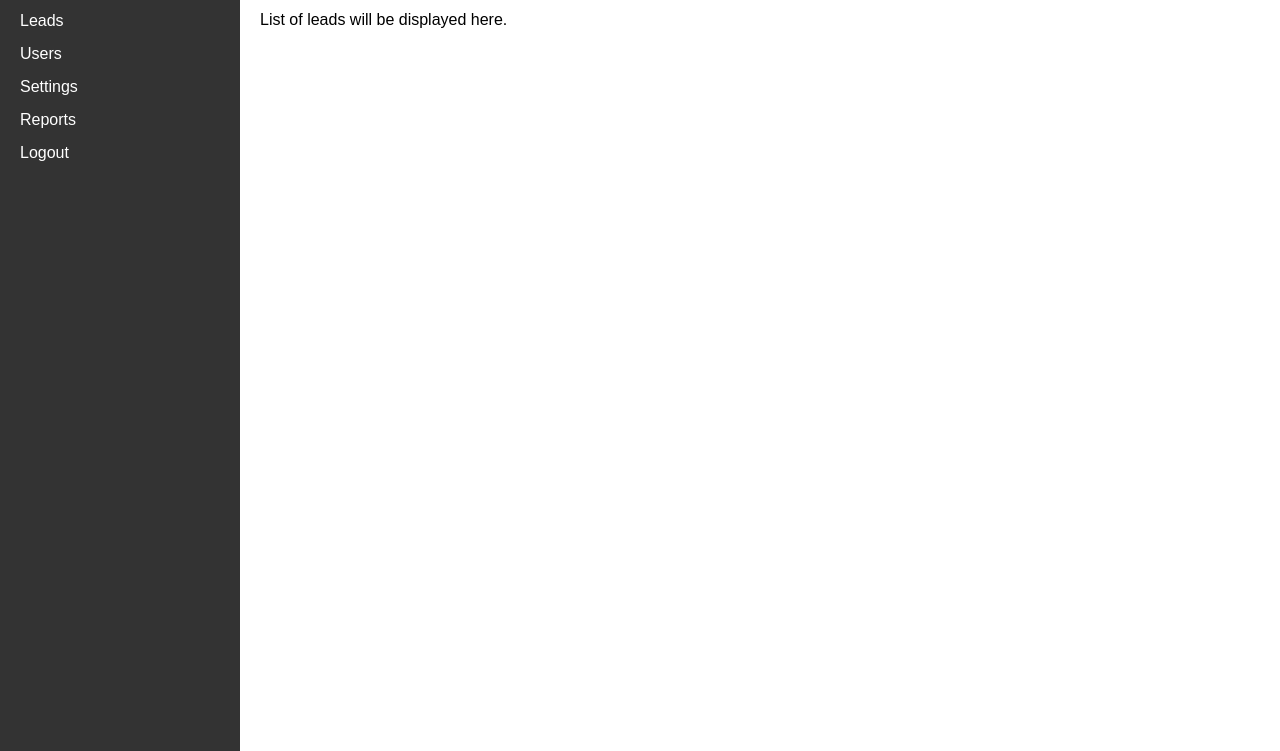
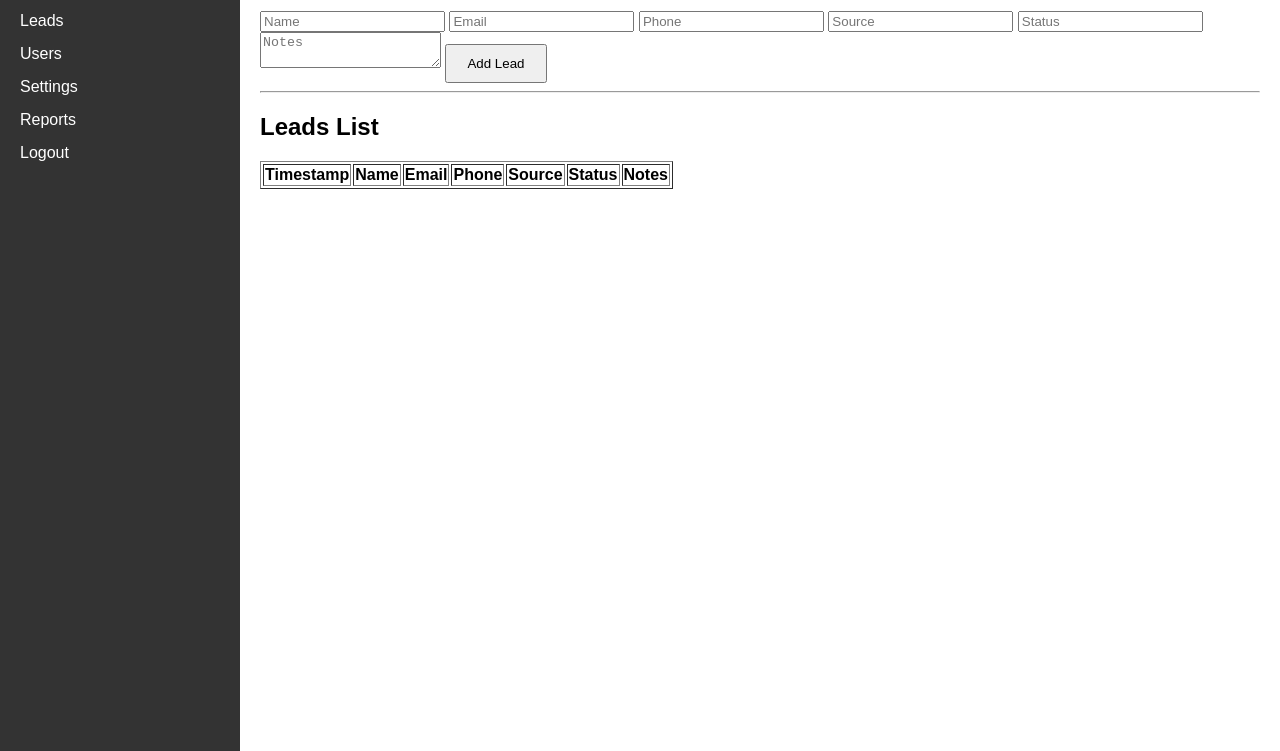
Before and after one commit to govind355/test-new-form-, a plain HTML site: page leads.html in a window 1280 px wide. Shown: the part 89-840 px from the top of the page. Drawn offline with Linux system fonts and the light colour scheme; sample sign-in values are in the browser's storage.

Commit message:
Update leads.html

```diff
--- a/leads.html
+++ b/leads.html
@@ -1,17 +1,45 @@
 <!DOCTYPE html>
 <html lang="en">
 <head>
-  <meta charset="UTF-8" />
+  <meta charset="UTF-8">
   <title>Leads - CRM</title>
-  <link rel="stylesheet" href="css/styles.css" />
+  <link rel="stylesheet" href="css/styles.css">
 </head>
 <body>
   <div id="sidebar"></div>
   <main>
     <h1>Leads</h1>
-    <p>List of leads will be displayed here.</p>
+
+    <form id="leadForm">
+      <input type="text" id="name" placeholder="Name" required>
+      <input type="email" id="email" placeholder="Email" required>
+      <input type="text" id="phone" placeholder="Phone">
+      <input type="text" id="source" placeholder="Source">
+      <input type="text" id="status" placeholder="Status">
+      <textarea id="notes" placeholder="Notes"></textarea>
+      <button type="submit">Add Lead</button>
+    </form>
+
+    <hr>
+
+    <h2>Leads List</h2>
+    <table id="leadsTable" border="1">
+      <thead>
+        <tr>
+          <th>Timestamp</th>
+          <th>Name</th>
+          <th>Email</th>
+          <th>Phone</th>
+          <th>Source</th>
+          <th>Status</th>
+          <th>Notes</th>
+        </tr>
+      </thead>
+      <tbody></tbody>
+    </table>
   </main>
 
   <script src="js/main.js"></script>
+  <script src="js/leads.js"></script>
 </body>
 </html>
```
